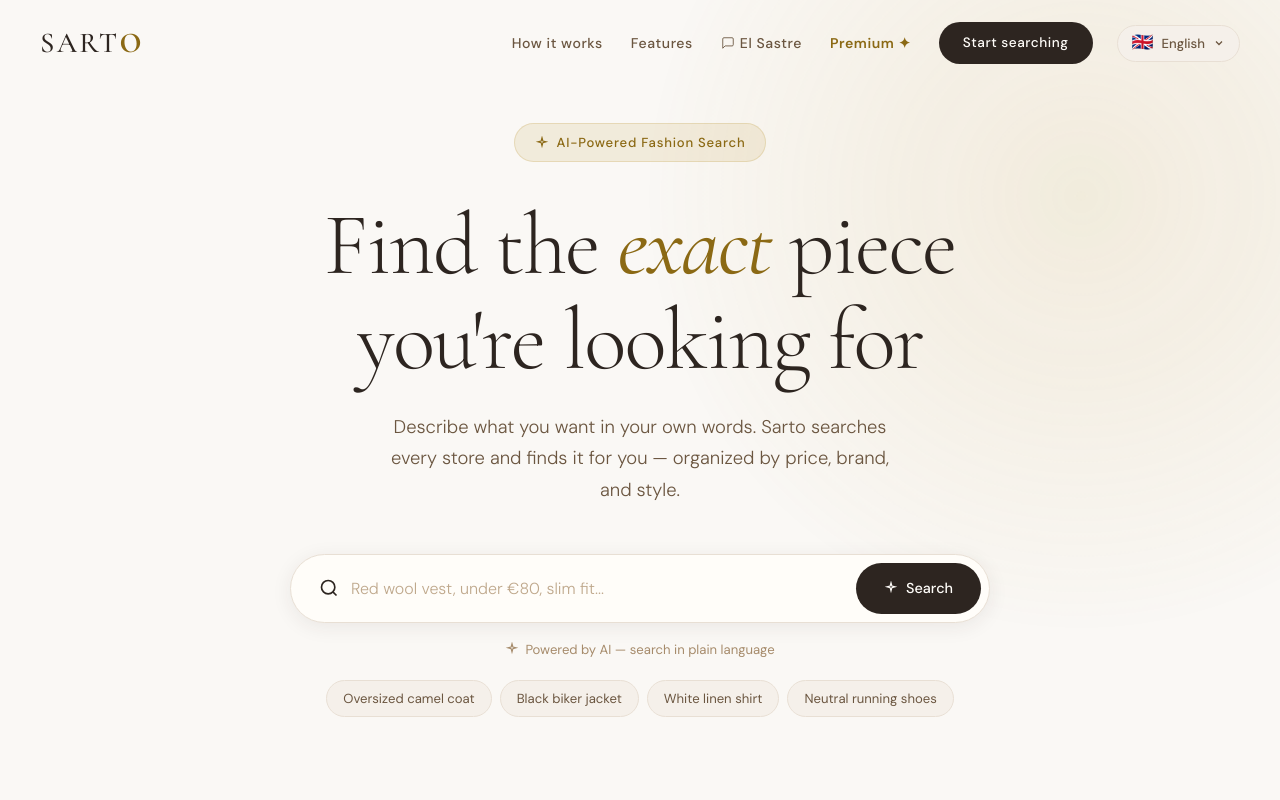
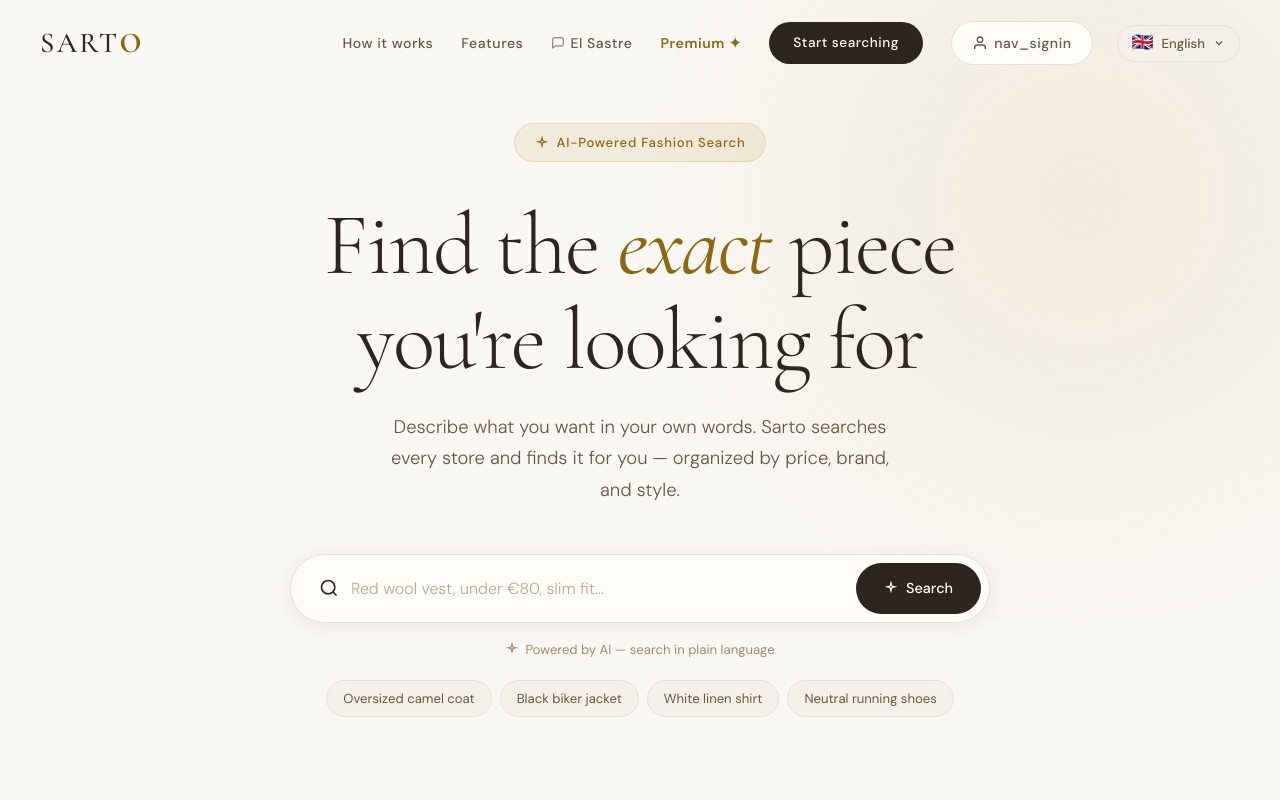
Before and after one commit to privness/Sarto, a Next.js app: page / in a window 1280 px wide. Shown: the top 800 px of the page. Built offline with nearby package versions, Linux system fonts and the light colour scheme.

Commit message:
Update page.js

```diff
--- a/app/page.js
+++ b/app/page.js
@@ -104,6 +104,7 @@
     .nl a{font-size:0.88rem;font-weight:500;color:var(--sand-700);text-decoration:none;letter-spacing:0.04em;transition:color var(--tr)}.nl a:hover{color:var(--accent)}
     .ncta{background:var(--sand-900)!important;color:var(--white)!important;padding:10px 24px!important;border-radius:100px!important;font-size:0.85rem!important}
     .ncta:hover{background:var(--accent)!important}
+    .nav-signin{display:flex;align-items:center;gap:6px;padding:10px 20px;background:var(--white);color:var(--sand-900);border:1px solid var(--border);border-radius:100px;font-size:0.85rem;font-weight:500;text-decoration:none;transition:all var(--tr)}.nav-signin:hover{border-color:var(--accent);color:var(--accent)}
     .ls{position:relative}.lb{display:flex;align-items:center;gap:8px;padding:7px 14px;background:var(--sand-100);border:1px solid var(--border);border-radius:100px;cursor:pointer;font-family:var(--sans);font-size:0.82rem;font-weight:500;color:var(--sand-700);transition:all var(--tr);white-space:nowrap;outline:none}
     .lb:hover{border-color:var(--accent-light);color:var(--accent)}.lb .f{font-size:1.1rem;line-height:1}.lb .ch{width:12px;height:12px;transition:transform var(--tr)}
     .ld{display:none;position:absolute;top:calc(100% + 8px);right:0;background:var(--white);border:1px solid var(--border);border-radius:var(--rl);box-shadow:0 12px 40px rgba(45,37,32,0.12);padding:8px;min-width:200px;z-index:200;max-height:360px;overflow-y:auto}
@@ -234,6 +235,10 @@
             <a href="#sastre" style={{display:'flex',alignItems:'center',gap:5}}><svg width="14" height="14" viewBox="0 0 24 24" fill="none" stroke="currentColor" strokeWidth="1.5"><path d="M21 15a2 2 0 01-2 2H7l-4 4V5a2 2 0 012-2h14a2 2 0 012 2z"/></svg>{i('nav_sastre')}</a>
             <a href="#" onClick={e=>{e.preventDefault();setPremiumOpen(true)}} style={{color:'var(--accent)',fontWeight:600}}>{i('nav_premium')} ✦</a>
             <a href="#" className="ncta" onClick={e=>{e.preventDefault();window.scrollTo({top:0,behavior:'smooth'});setTimeout(()=>searchRef.current?.focus(),500)}}>{i('nav_cta')}</a>
+            <a href="/wardrobe" className="nav-signin">
+              <svg width="16" height="16" viewBox="0 0 24 24" fill="none" stroke="currentColor" strokeWidth="2"><path d="M20 21v-2a4 4 0 00-4-4H8a4 4 0 00-4 4v2"/><circle cx="12" cy="7" r="4"/></svg>
+              {i('nav_signin')}
+            </a>
           </div>
           <div ref={langRef} className={`ls${langOpen?' o':''}`}>
             <button className="lb" onClick={()=>setLangOpen(!langOpen)}>
```
